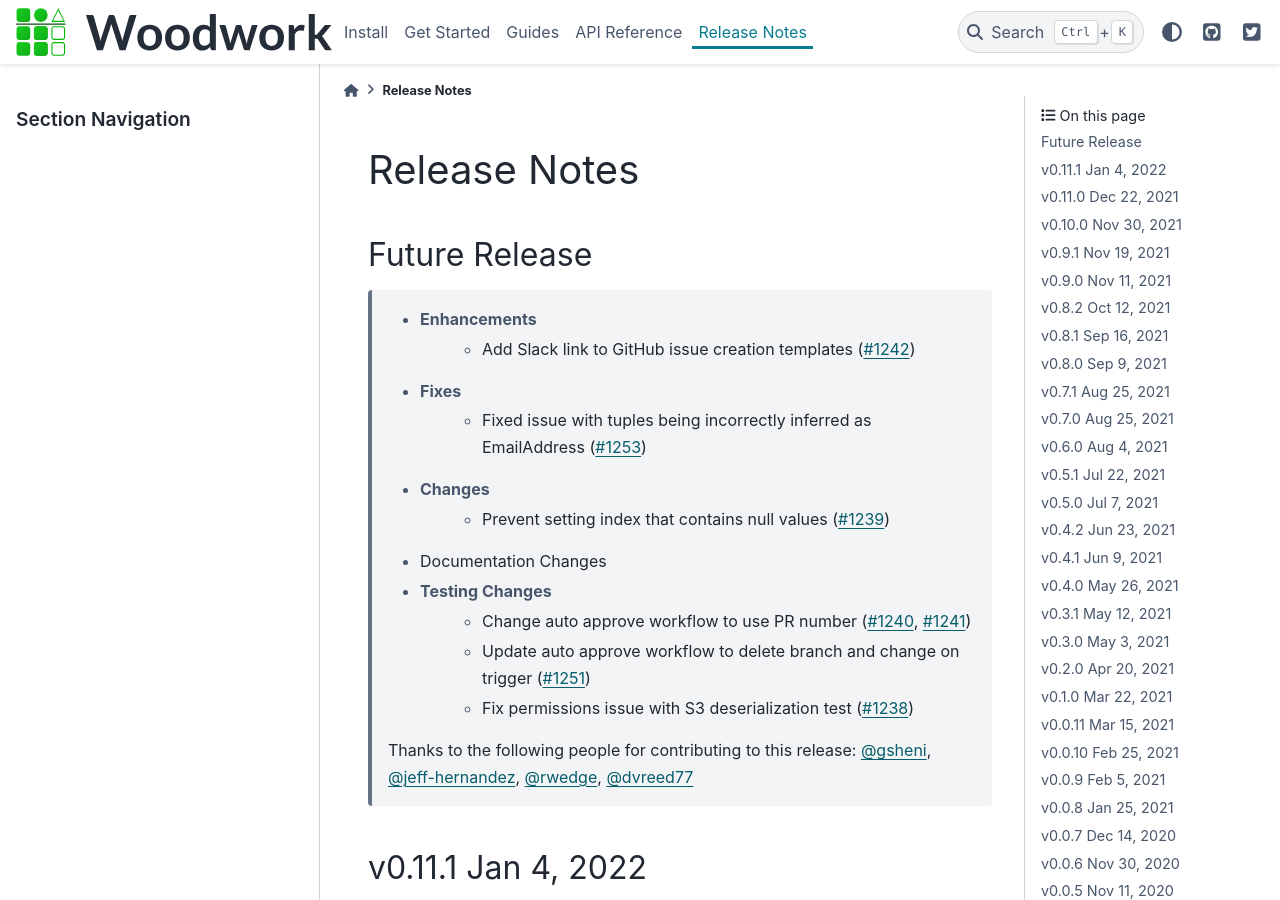
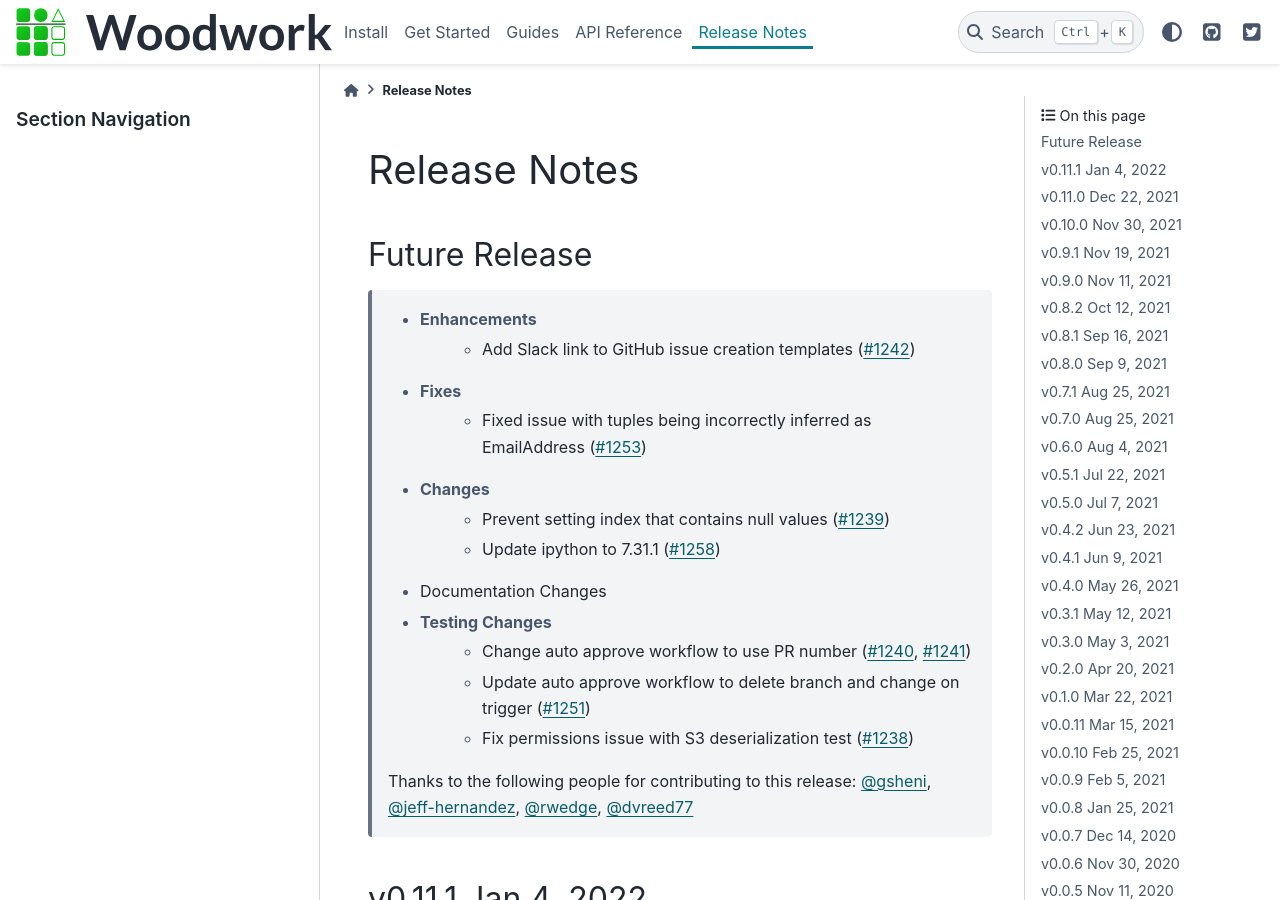
Before and after one commit to alteryx/woodwork, a Sphinx documentation site: the page built from docs/source/release_notes.rst, in a window 1280 px wide and 900 px high. Built offline with Sphinx 7.4.7 and the PyData theme 0.15.4, drawn with Linux system fonts in a browser that asks for light colours; comment, search, counter and statistics services are not loaded.

Commit message:
Update release_notes.rst

```diff
--- a/docs/source/release_notes.rst
+++ b/docs/source/release_notes.rst
@@ -11,6 +11,7 @@ Future Release
         * Fixed issue with tuples being incorrectly inferred as EmailAddress (:pr:`1253`)
     * Changes
         * Prevent setting index that contains null values (:pr:`1239`)
+        * Update ipython to 7.31.1 (:pr:`1258`)
     * Documentation Changes
     * Testing Changes
         * Change auto approve workflow to use PR number (:pr:`1240`, :pr:`1241`)
```
